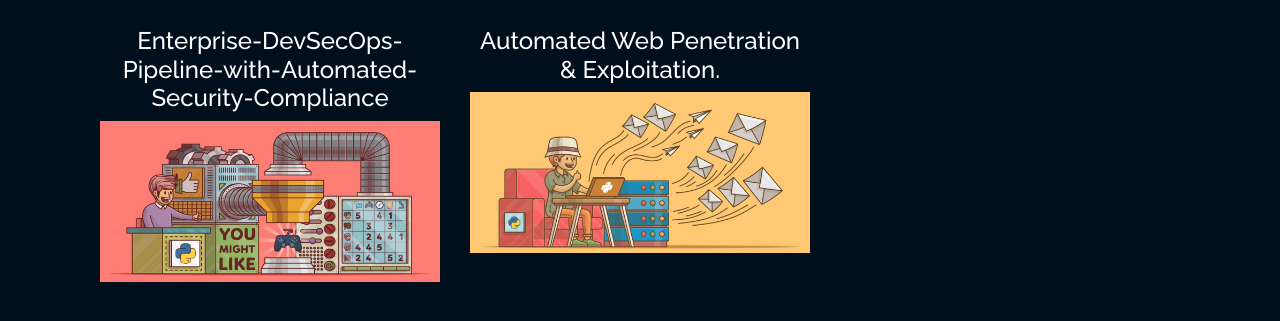
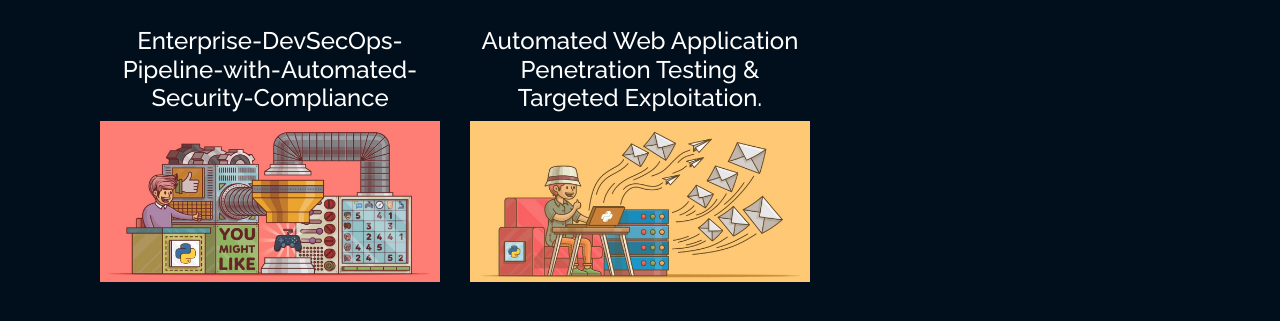
Before and after one commit to Saiber239/SaiAISHPortofolio, a plain HTML site: page index.html in a window 1280 px wide. Both pictures are taken after a click on the link "Projects". Shown: the part 451-772 px from the top of the page. Drawn offline with nearby package versions, Linux system fonts and the light colour scheme.

Commit message:
Update index.html

```diff
--- a/index.html
+++ b/index.html
@@ -416,12 +416,12 @@
 
 
         <div class="col-lg-4 col-md-6 portfolio-item filter-project">
-          <center><h4> Automated Web Penetration & Exploitation.</h4></center>
+          <center><h4> Automated Web Application Penetration Testing & Targeted Exploitation.</h4></center>
           <div class="portfolio-wrap">
             <img src="assets/img/project/blog.jpg" class="img-fluid" alt="">
             <div class="portfolio-info">
               <div class="portfolio-links">
-                <a href="projects/Automated Web Penetration & Exploitation..html" data-gall="portfolioDetailsGallery" data-vbtype="iframe" class="venobox" title="Project Details"><i class="bx bx-info-circle"></i></a>
+                <a href="projects/Automated Web Application Penetration Testing & Targeted Exploitation.html" data-gall="portfolioDetailsGallery" data-vbtype="iframe" class="venobox" title="Project Details"><i class="bx bx-info-circle"></i></a>
               </div>
             </div>
           </div>
```
